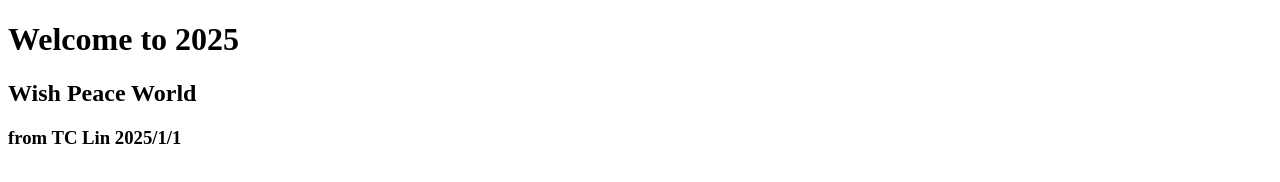
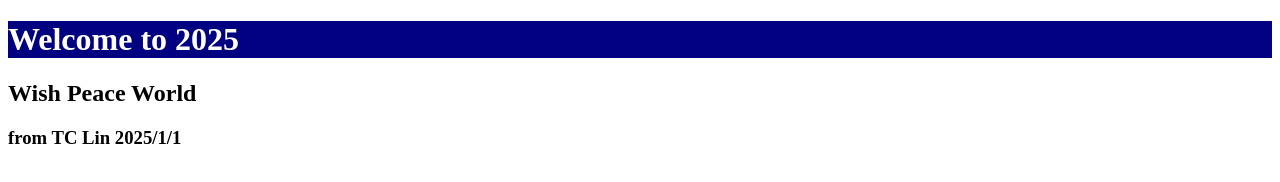
Before and after one commit to tclintaichung/new-year, a plain HTML site: page index.html in a window 1280 px wide. Drawn offline with Linux system fonts and the light colour scheme; files that its build step writes are made by us from their sources.

Commit message:
third commit

```diff
--- a/index.html
+++ b/index.html
@@ -5,6 +5,7 @@
     <meta charset="UTF-8">
     <meta name="viewport" content="width=device-width, initial-scale=1">
     <link href="css/style.css" rel="stylesheet">
+    <link rel="stylesheet" href="style.css">
   </head>
   <body>
   <h1>Welcome to 2025</h1>
--- /dev/null
+++ b/style.css
@@ -0,0 +1,4 @@
+h1 {
+  background-color: navy;
+  color: white;
+}
```
